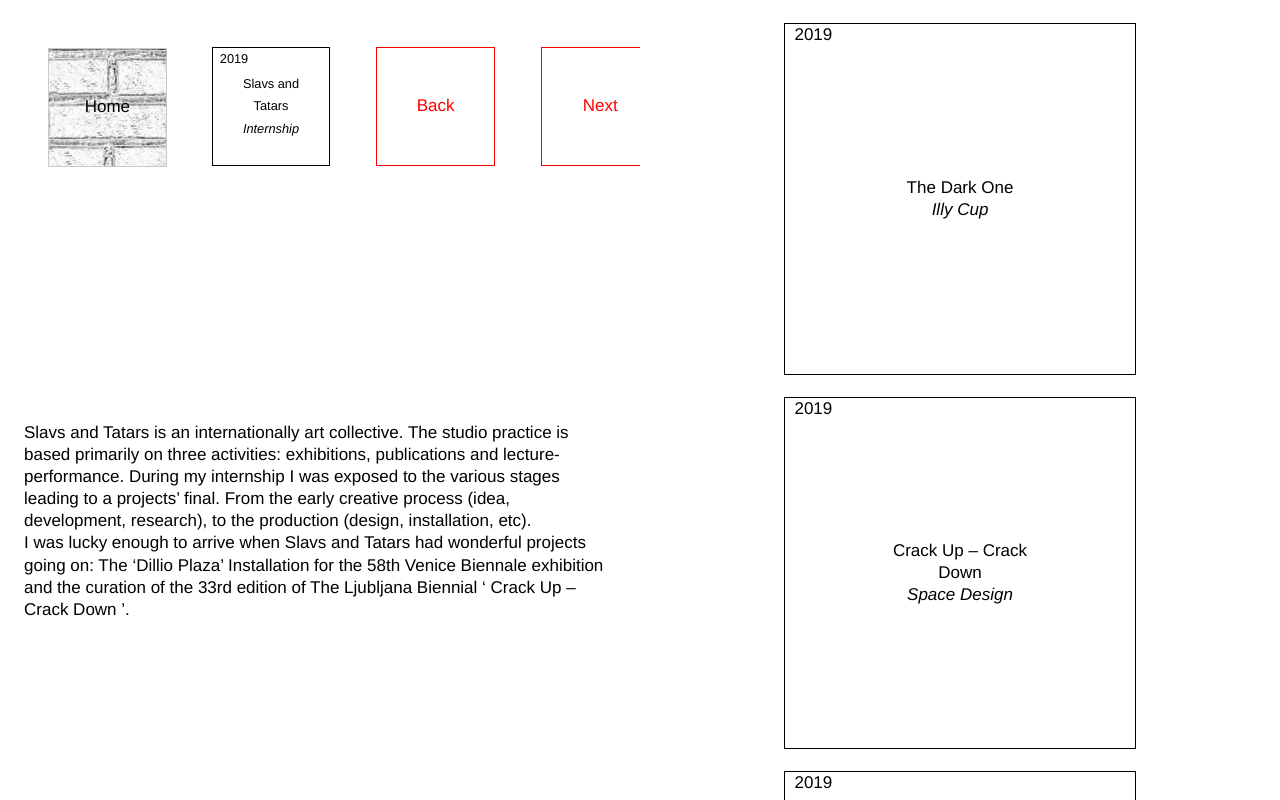
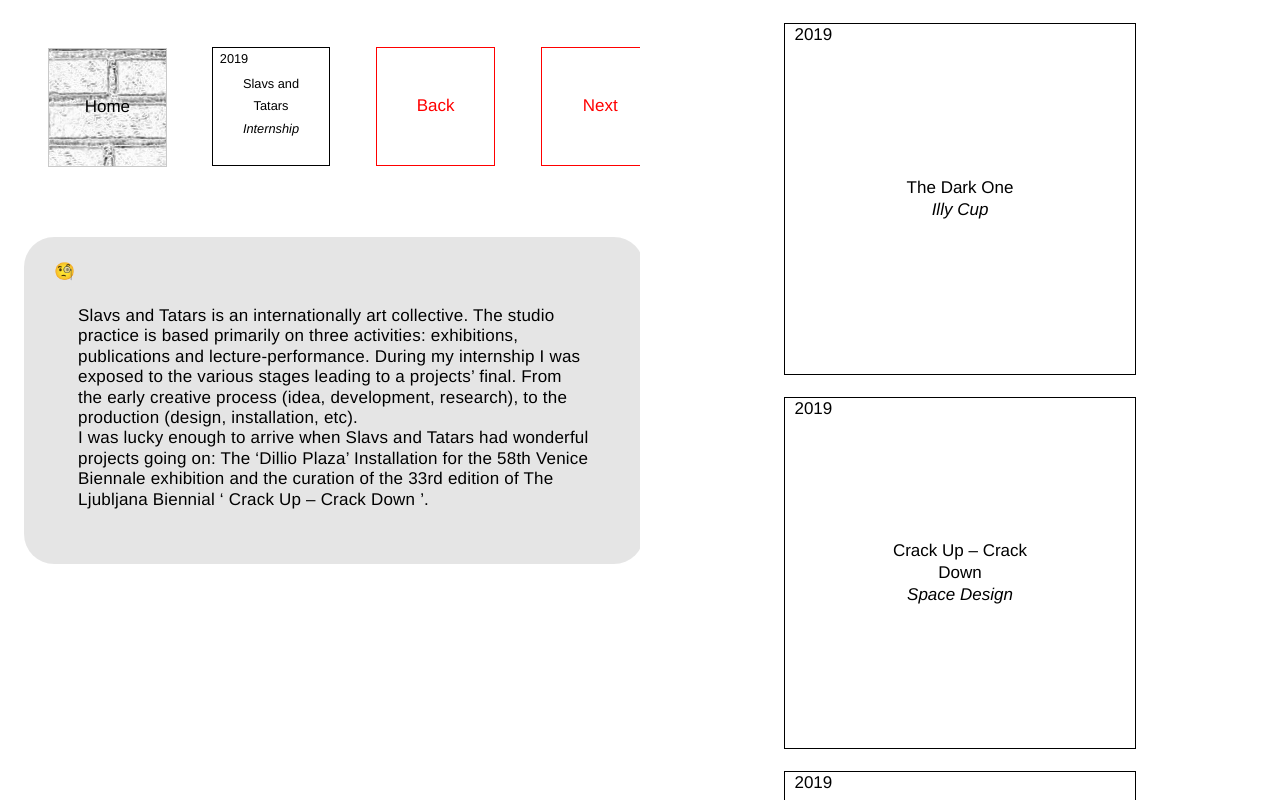
Before and after one commit to sophiamsb/mywebsite, a website: page assets/projects/sandt.html in a window 1280 px wide. Drawn offline with Linux system fonts and the light colour scheme.

Commit message:
projects path test

```diff
--- a/assets/projects/sandt.html
+++ b/assets/projects/sandt.html
@@ -3,7 +3,7 @@
   <head>
     <meta charset="UTF-8" />
     <meta name="viewport" content="width=device-width, initial-scale=1.0" />
-    <link rel="stylesheet" href="../css/style.css" />
+    <link rel="stylesheet" href="/assets/css/style.css" />
     <link rel="icon" type="image/png" href="../img/sparkle.ico" />
     <title>Slavs and Tatars Internship –– Sophia Msaoubi</title>
   </head>
@@ -44,6 +44,7 @@
           </div>
 
           <div class="project-info">
+             🧐
             <p>
               <a href="https://slavsandtatars.com/news"> Slavs and Tatars </a>is
               an internationally art collective. The studio practice is based
--- a/scss/_layout.scss
+++ b/scss/_layout.scss
@@ -35,7 +35,7 @@
 
 @keyframes roll {
   from {
-    background-position: 0% 0%;
+    background-positiogin: 0% 0%;
   }
 
   to {
@@ -54,15 +54,15 @@
 header {
   display: flex;
   align-items: center;
+}
+
 marquee {
+  width: 100%;
   height: var(--row-height);
-    width: 100%;
   font-family: "SIGNUS_LED-R";
   color: var(--red);
   font-size: var(--size-h2);
   position: absolute;
-    z-index: 1;
-  }
 }
 
 .box {
@@ -78,6 +78,7 @@
 .about {
   height: var(--row-height);
   width: calc(var(--column-width) * 2);
+  z-index: 1;
 
   p {
     padding: var(--gap);
--- a/scss/_project.scss
+++ b/scss/_project.scss
@@ -12,7 +12,6 @@
 section {
   overflow: auto;
   width: 50vw;
-  height: fit-content;
 }
 
 .grid-project-item {
@@ -26,7 +25,6 @@
 .project-header {
   display: flex;
   margin: var(--gap);
-  height: var(--item-height);
 }
 
 .small-box {
@@ -70,6 +68,17 @@
 }
 
 .project-info {
+  display: inline-block;
+  border-radius: 30px;
+  background-color: rgba(0, 0, 0, 0.1);
+  padding: 25px 30px 30px 30px;
+  width: calc(100% - 80px);
+  margin: var(--gap);
+  max-width: 650px;
+  text-align: left;
+  line-height: 1.2;
+  letter-spacing: 0.2px;
+
   p {
     padding: var(--gap);
   }
```
Also changed, not shown: assets/index.html (+3 -3 lines), assets/projects/sandt/illycup.html (+1 -0 lines), assets/projects/target.html (+1 -0 lines), assets/css/style.css. Lines whose indentation alone changed are shown as unchanged.
